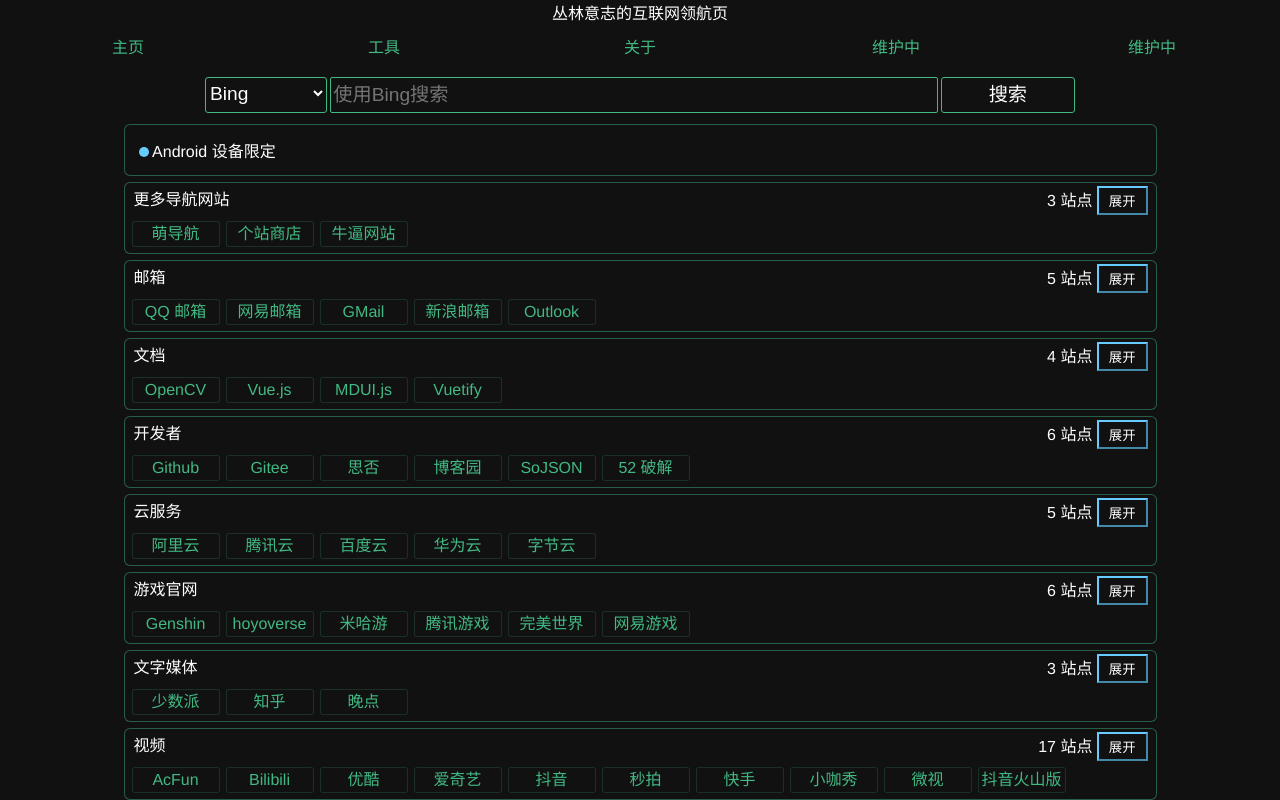
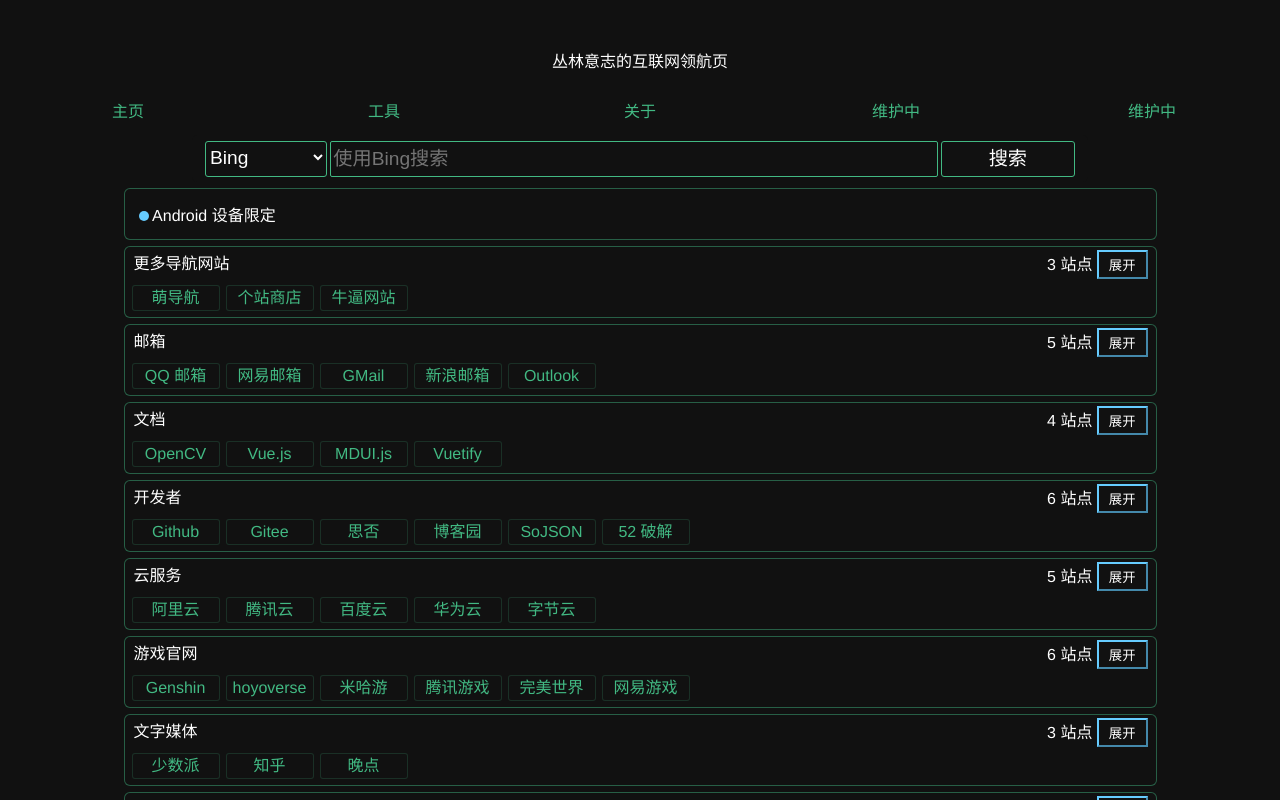
Before and after one commit to conglinyizhi/NavigationCenter, a Vue app: page / in a window 1280 px wide. Shown: the top 800 px of the page. Built offline with nearby package versions, Linux system fonts and the light colour scheme.

Commit message:
修改 顶部样式

```diff
--- a/src/components/header.vue
+++ b/src/components/header.vue
@@ -1,11 +1,16 @@
 <template>
   <div id="header">
-    丛林意志的互联网领航页
+    <div id="headerTitle">
+      丛林意志的互联网领航页
+    </div>
     <div id="headerMenu">
       <router-link to="/">主页</router-link>
       <router-link to="/tools">工具</router-link>
       <router-link to="/about">关于</router-link>
-      <a v-for="a in 2" :key="a">维护中</a>
+      <a
+        v-for="a in 2"
+        :key="a"
+      >维护中</a>
     </div>
   </div>
 </template>
@@ -18,10 +23,10 @@ defineProps({});
 /* #header {
   padding: 1rem;
 } */
-#headerMenu{
+#headerMenu {
   display: flex;
 }
-#header a{
+#header a {
   width: 100%;
   display: inline-block;
   flex: 1;
@@ -31,4 +36,8 @@ defineProps({});
 #header a:hover {
   background: #151;
 }
+
+#headerTitle{
+  padding: 3rem 0 1rem;
+}
 </style>
```
